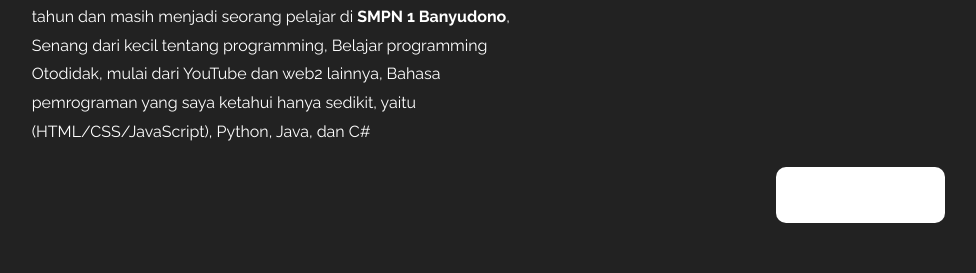
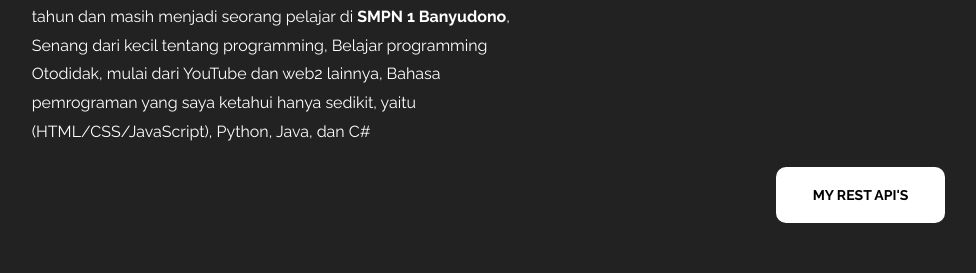
Before and after one commit to ThadzBotZ/Rdt404-Rest-Api-V2, a website: page views/home.html in a window 1280 px wide. Shown: the part 1116-1389 px from the top of the page, without its empty margins (92-1068 px from the left). Drawn offline with Linux system fonts and the light colour scheme; files that its build step writes are made by us from their sources; files whose address does not match are found by name.

Commit message:
Update home.html

```diff
--- a/views/home.html
+++ b/views/home.html
@@ -88,7 +88,7 @@ https://templatemo.com/tm-528-elegance
           <figure class="about-img animated fadeInUp" data-animate="fadeInUp">
           </figure>
          </div>
-<h3><a class="btn btn-primary btn-sm" target="_blank">My Rest API's</a></h3>
+<h3><font color="black"><a class="btn btn-primary btn-sm" target="_blank">My Rest API's</a></font></h3>
         </div>
        </div>
       </div>
```
